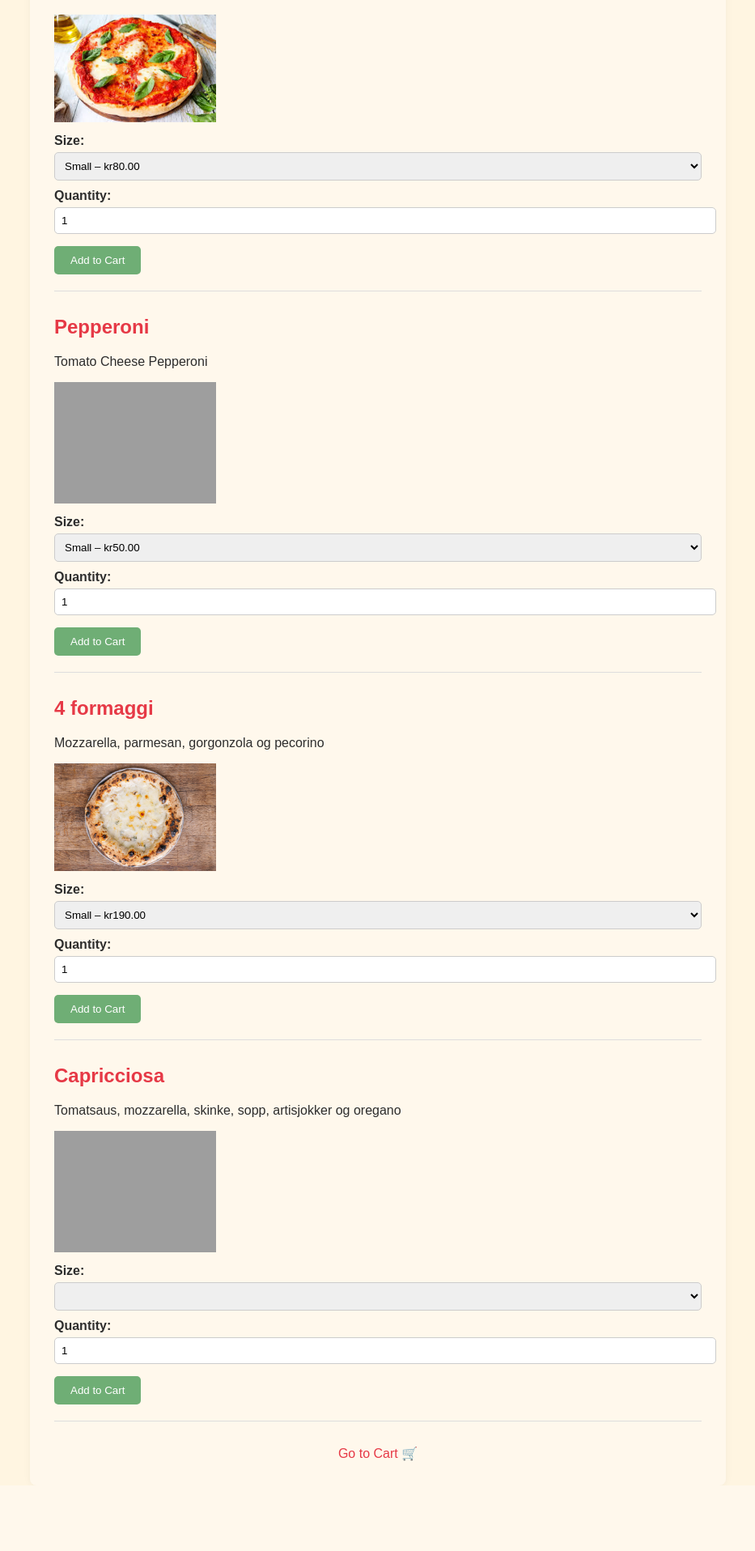
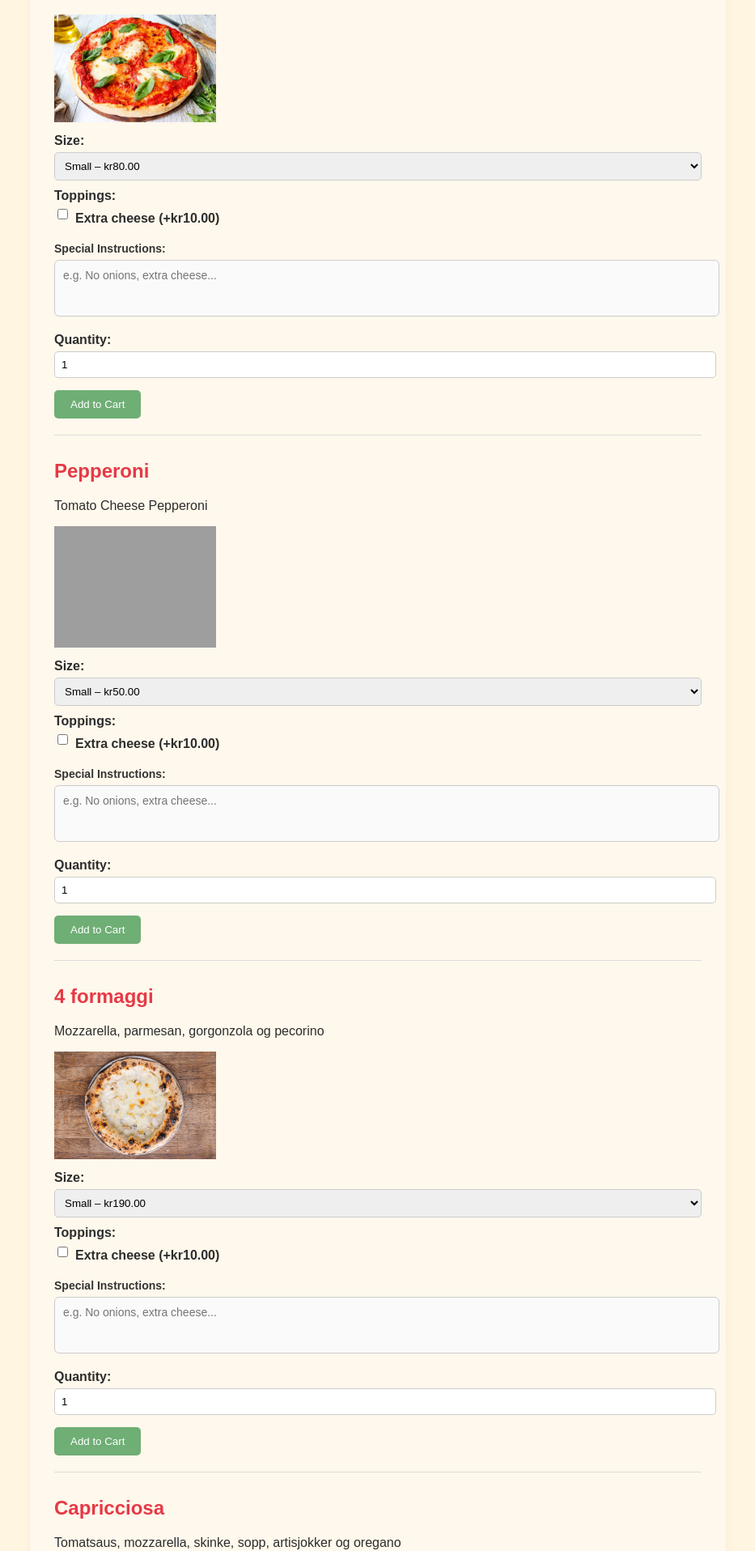
Before and after one commit to sindrenv/Pizza-Website, a Django app: page /order/ in a window 1280 px wide. Shown: the part 327-2243 px from the top of the page at 81% size, without its empty margins (173-1106 px from the left). Before the commit the page ends 2162 px from the top, so only its background shows below. Run offline with Django 5.2, Linux system fonts and the light colour scheme; data comes from the database, SQL or seed files in the repository; both versions use the stored data as it was after the commit; lists and menus that the app fills with data are empty; grey boxes are pictures that could not be loaded.

Commit message:
Changes(Sindre+Ari)

```diff
--- a/Pizza_App/models.py
+++ b/Pizza_App/models.py
@@ -19,14 +19,16 @@
     def __str__(self):
         return self.name
 
+
 class Pizza(models.Model):
-        name = models.CharField(max_length=100)
-        description = models.TextField()
-        price = models.DecimalField(max_digits=6, decimal_places=2)
-        image = models.ImageField(upload_to='pizzas/')
+    name = models.CharField(max_length=100)
+    description = models.TextField()
+    price = models.DecimalField(max_digits=6, decimal_places=2)
+    image = models.ImageField(upload_to='pizzas/')
 
-        def __str__(self):
-            return self.name
+    def __str__(self):
+        return self.name
+
 
 class PizzaSize(models.Model):
     SIZE_CHOICES = [
@@ -42,24 +44,45 @@
         return f"{self.pizza.name} ({self.get_size_display()})"
 
 
+class Topping(models.Model):
+    name = models.CharField(max_length=100, unique=True)
+    price = models.DecimalField(max_digits=5, decimal_places=2)
+
+    def __str__(self):
+        return self.name
+
+
 class Order(models.Model):
-        customer = models.ForeignKey(Customer, on_delete=models.CASCADE)
-        total = models.DecimalField(max_digits=8, decimal_places=2)
-        created_at = models.DateTimeField(auto_now_add=True)
+    customer = models.ForeignKey(Customer, on_delete=models.CASCADE)
+    total = models.DecimalField(max_digits=8, decimal_places=2)
+    created_at = models.DateTimeField(auto_now_add=True)
 
-        def __str__(self):
-            return f"Order by {self.customer.name} - ${self.total}"
+    def __str__(self):
+        return f"Order by {self.customer.name} - ${self.total}"
 
-        def calculate_total(self):
-            total = sum(item.pizza.price * item.quantity for item in self.order_pizzas.all())
-            self.total = total
-            self.save()
+    def calculate_total(self):
+        total = sum(item.price_at_time * item.quantity for item in self.order_pizzas.all())
+        self.total = total
+        self.save()
+
 
 class OrderPizza(models.Model):
-    order = models.ForeignKey(Order, on_delete=models.CASCADE)
+    order = models.ForeignKey(Order, on_delete=models.CASCADE, related_name='order_pizzas')
     pizza = models.ForeignKey(Pizza, on_delete=models.CASCADE)
     quantity = models.PositiveIntegerField(default=1)
+    size = models.ForeignKey(PizzaSize, on_delete=models.CASCADE, null=True, blank=True)
     price_at_time = models.DecimalField(max_digits=6, decimal_places=2)
+    special_instructions = models.TextField(blank=True)
+    toppings = models.ManyToManyField(Topping, through='OrderPizzaTopping', related_name='order_pizzas')
 
     def __str__(self):
-        return f"{self.quantity}x {self.pizza.name} (Order #{self.order.id})"
+        size_display = self.size.get_size_display() if self.size else 'No Size'
+        return f"{self.quantity}x {self.pizza.name} ({size_display}) (Order #{self.order.id})"
+
+
+class OrderPizzaTopping(models.Model):
+    order_pizza = models.ForeignKey(OrderPizza, on_delete=models.CASCADE)
+    topping = models.ForeignKey(Topping, on_delete=models.CASCADE)
+
+    def __str__(self):
+        return f"{self.topping.name} on {self.order_pizza}"
--- a/Pizza_App/templates/order.html
+++ b/Pizza_App/templates/order.html
@@ -140,6 +140,7 @@
 {% endif %}
 
 <section class="order-section">
+    {% load static %}
     {% for pizza in pizzas %}
         <div class="pizza-block">
             <h2>{{ pizza.name }}</h2>
@@ -159,11 +160,44 @@
                     {% endfor %}
                 </select>
 
-                <label for="quantity_{{ pizza.id }}">Quantity:</label>
-                <input type="number" name="quantity" id="quantity_{{ pizza.id }}" value="1" min="1">
+                 <!-- 🍕 Add Toppings -->
+                 <label>Toppings:</label>
+                 {% for topping in toppings %}
+                    <div style="display: inline-flex; align-items: center; gap: 6px; margin-bottom: 4px;">
+                        <input type="checkbox" name="toppings" value="{{ topping.id }}" id="topping_{{ pizza.id }}_{{ topping.id }}">
+                        <label for="topping_{{ pizza.id }}_{{ topping.id }}">{{ topping.name }} (+kr{{ topping.price }})</label>
+                    </div>
+                 {% endfor %}
 
-                <button type="submit">Add to Cart</button>
-            </form>
+                 <!-- Instrucciones -->
+                 <div style="margin: 1rem 0;">
+                    <label for="instructions_{{ pizza.id }}" style="
+                      display: block;
+                      margin-bottom: 6px;
+                      font-weight: 600;
+                      font-size: 14px;
+                      color: #333;
+                    ">
+                      Special Instructions:
+                    </label>
+                    <textarea name="instructions" id="instructions_{{ pizza.id }}" rows="3" placeholder="e.g. No onions, extra cheese..." style="
+                      width: 100%;
+                      padding: 10px;
+                      border: 1px solid #ccc;
+                      border-radius: 6px;
+                      font-size: 14px;
+                      font-family: inherit;
+                      background-color: #fafafa;
+                      resize: none; /* Esto la hace fija */
+                    "></textarea>
+                  </div>
+
+                 <!-- Cantidad -->
+                 <label for="quantity_{{ pizza.id }}">Quantity:</label>
+                 <input type="number" name="quantity" id="quantity_{{ pizza.id }}" value="1" min="1">
+
+                 <button type="submit">Add to Cart</button>
+               </form>
         </div>
     {% endfor %}
 
--- a/Pizza_App/views.py
+++ b/Pizza_App/views.py
@@ -4,23 +4,21 @@
 from django.contrib import messages
 from django.urls import reverse
 from django.contrib.auth.decorators import login_required
-from .models import Pizza, Order, Customer, OrderPizza, PizzaSize
-from Pizza_App.models import Customer, Order
-
-
-
+from .models import Pizza, Order, Customer, OrderPizza, PizzaSize, Topping, OrderPizzaTopping
 
 
 def home(request):
-    # Just render the home page and use `user.is_authenticated` in the template
     return render(request, 'Pizza_App/home.html')
+
 
 def menu(request):
     pizzas = Pizza.objects.all()
     return render(request, 'menu.html', {'pizzas': pizzas})
 
+
 def order(request):
     pizzas = Pizza.objects.all()
+    toppings = Topping.objects.all()
 
     if request.method == "POST":
         customer_name = request.POST['name']
@@ -28,8 +26,7 @@
         customer_phone = request.POST['phone']
         customer_address = request.POST['address']
 
-        # Create or find customer
-        customer, created = Customer.objects.get_or_create(
+        customer, _ = Customer.objects.get_or_create(
             email=customer_email,
             defaults={
                 'name': customer_name,
@@ -38,30 +35,38 @@
             }
         )
 
-        # Create new order
         order = Order.objects.create(customer=customer, total=0)
         total = 0
 
-        # Loop through pizzas and add to order
         for pizza in pizzas:
             quantity_str = request.POST.get(f'quantity_{pizza.id}')
             size_id = request.POST.get(f'pizza_size_id_{pizza.id}')
+            toppings_ids = request.POST.getlist(f'toppings_{pizza.id}')
+            instructions = request.POST.get(f'instructions_{pizza.id}', '')
 
             if quantity_str and size_id:
                 quantity = int(quantity_str)
                 if quantity > 0:
                     pizza_size = PizzaSize.objects.get(id=size_id)
+                    toppings_objs = Topping.objects.filter(id__in=toppings_ids)
+                    toppings_total = sum(t.price for t in toppings_objs)
+                    price = pizza_size.price + toppings_total
 
-                    OrderPizza.objects.create(
+                    order_pizza = OrderPizza.objects.create(
                         order=order,
                         pizza=pizza,
+                        size=pizza_size,
                         quantity=quantity,
-                        price_at_time=pizza_size.price
+                        price_at_time=price,
+                        special_instructions=instructions
                     )
-                    total += pizza_size.price * quantity
+
+                    for topping in toppings_objs:
+                        OrderPizzaTopping.objects.create(order_pizza=order_pizza, topping=topping)
+
+                    total += price * quantity
                     print(f"Added {quantity}x {pizza.name} to order {order.id}")
 
-        # Save total
         order.total = total
         order.save()
 
@@ -71,24 +76,31 @@
             'total': total
         })
 
-    # GET request: show order form
-    return render(request, 'order.html', {'pizzas': pizzas})
+    return render(request, 'order.html', {'pizzas': pizzas, 'toppings': toppings})
+
 
 def add_to_cart(request):
     if request.method == 'POST':
         pizza_id = request.POST.get('pizza_id')
         size_id = request.POST.get('size_id')
         quantity = int(request.POST.get('quantity'))
+        topping_ids = request.POST.getlist('toppings')
+        instructions = request.POST.get('instructions', '')
 
         pizza_size = PizzaSize.objects.get(id=size_id)
+        selected_toppings = Topping.objects.filter(id__in=topping_ids)
+        toppings_list = [{'id': t.id, 'name': t.name, 'price': float(t.price)} for t in selected_toppings]
+        toppings_total = sum(t['price'] for t in toppings_list)
 
         item = {
             'pizza_id': pizza_id,
             'pizza_name': pizza_size.pizza.name,
             'size_id': size_id,
             'size_label': pizza_size.get_size_display(),
-            'price': float(pizza_size.price),
-            'quantity': quantity
+            'price': float(pizza_size.price) + toppings_total,
+            'toppings': toppings_list,
+            'quantity': quantity,
+            'instructions': instructions
         }
 
         cart = request.session.get('cart', [])
@@ -100,14 +112,17 @@
 
     return redirect('menu')
 
+
 def view_cart(request):
     cart = request.session.get('cart', [])
     total = sum(item['price'] * item['quantity'] for item in cart)
     return render(request, 'cart.html', {'cart': cart, 'total': total})
 
+
 def clear_cart(request):
     request.session['cart'] = []
     return redirect('view_cart')
+
 
 def checkout(request):
     if request.method == 'POST':
@@ -127,24 +142,33 @@
 
         for item in cart:
             pizza_size = PizzaSize.objects.get(id=item['size_id'])
-            quantity = int(item['quantity'])
-            subtotal = pizza_size.price * quantity
-            total += subtotal
+            quantity = item['quantity']
+            price = item['price']
+            instructions = item.get('instructions', '')
 
-            OrderPizza.objects.create(
+            order_pizza = OrderPizza.objects.create(
                 order=order,
                 pizza=pizza_size.pizza,
+                size=pizza_size,
                 quantity=quantity,
-                price_at_time=pizza_size.price
+                price_at_time=price,
+                special_instructions=instructions
             )
+
+            for topping_data in item.get('toppings', []):
+                topping = Topping.objects.get(id=topping_data['id'])
+                OrderPizzaTopping.objects.create(order_pizza=order_pizza, topping=topping)
+
+            total += price * quantity
 
         order.total = total
         order.save()
+        request.session['cart'] = []
 
-        request.session['cart'] = []
         return redirect(reverse('order_confirmation', args=[order.id]))
 
     return redirect('view_cart')
+
 
 def order_confirmation(request, order_id):
     order = get_object_or_404(Order, id=order_id)
@@ -158,6 +182,7 @@
         'customer': order.customer,
     })
 
+
 def register_view(request):
     if request.method == "POST":
         username = request.POST.get("username")
@@ -170,10 +195,9 @@
 
         user = User.objects.create_user(username=username, email=email, password=password1)
 
-        # Create the customer profile
         Customer.objects.create(
             user=user,
-            name=username,  # Or any default
+            name=username,
             email=email,
             phone='',
             address=''
```
Also changed, not shown: Pizza_App/admin.py (+40 -3 lines), Pizza_App/migrations/0006_topping_orderpizza_size_and_more.py (added), db.sqlite3.
